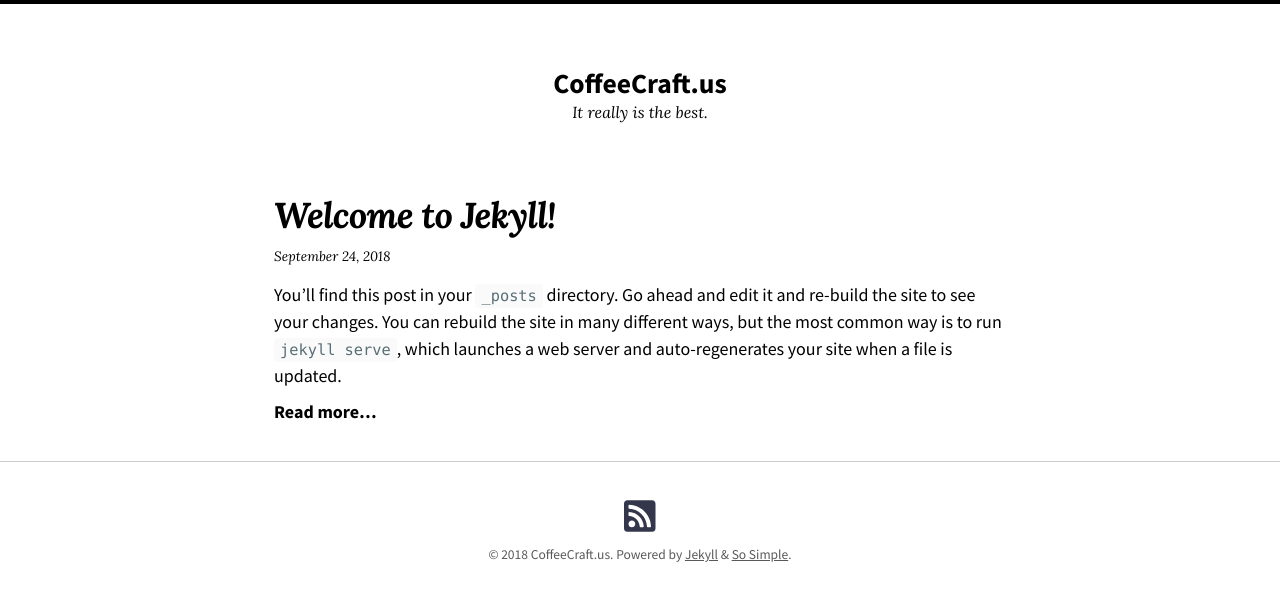
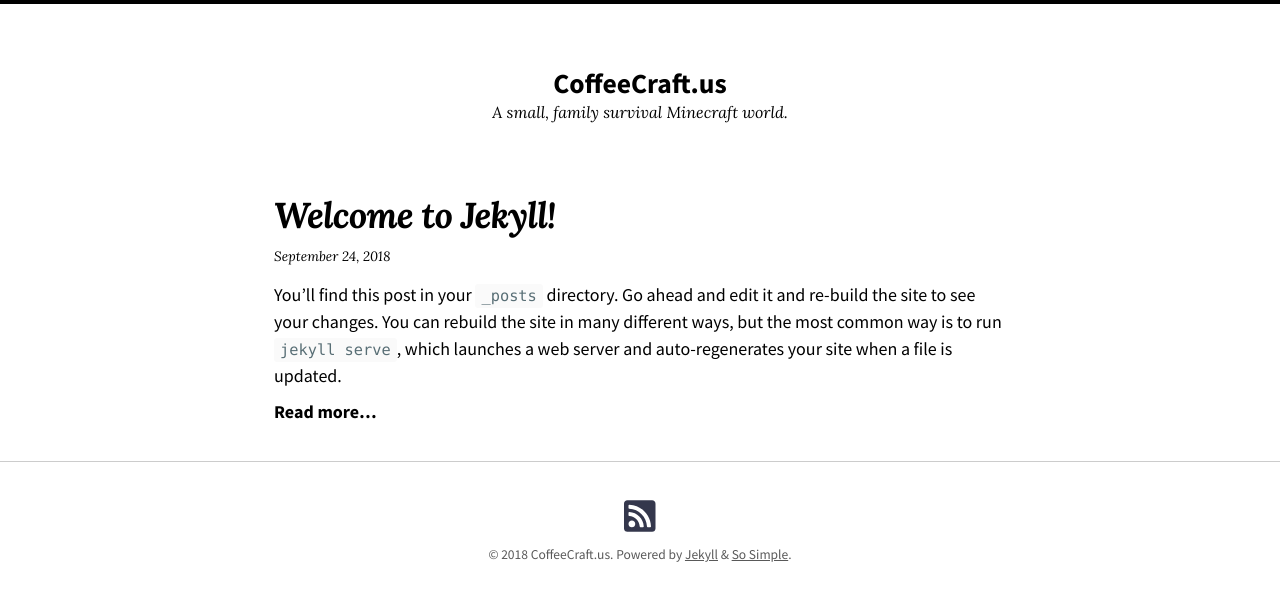
Before and after one commit to AnonJr/CoffeeCraft.us, a Jekyll site: the page built from index.md, in a window 1280 px wide. Shown: the top 601 px of the page. Built offline with Jekyll 4.4.1, drawn with Linux system fonts in a browser that asks for light colours; nearby versions of some CDN libraries.

Commit message:
Minor config change, three logo options

```diff
--- a/_config.yml
+++ b/_config.yml
@@ -7,7 +7,7 @@
 # remote_theme: mmistakes/so-simple-theme
 locale: en-US
 title: "CoffeeCraft.us"
-description: "It really is the best."
+description: "A small, family survival Minecraft world."
 baseurl: # the subpath of your site, e.g. "/blog"
 url: https://coffeecraft.us # the base hostname & protocol for your site e.g. "https://mmistakes.github.io"
 logo: # path of site logo, e.g. "/images/logo.png"
```
Also changed, not shown: assets/img/logo_1a.png (added), assets/img/logo_1b.png (added), assets/img/logo_1c.png (added).
